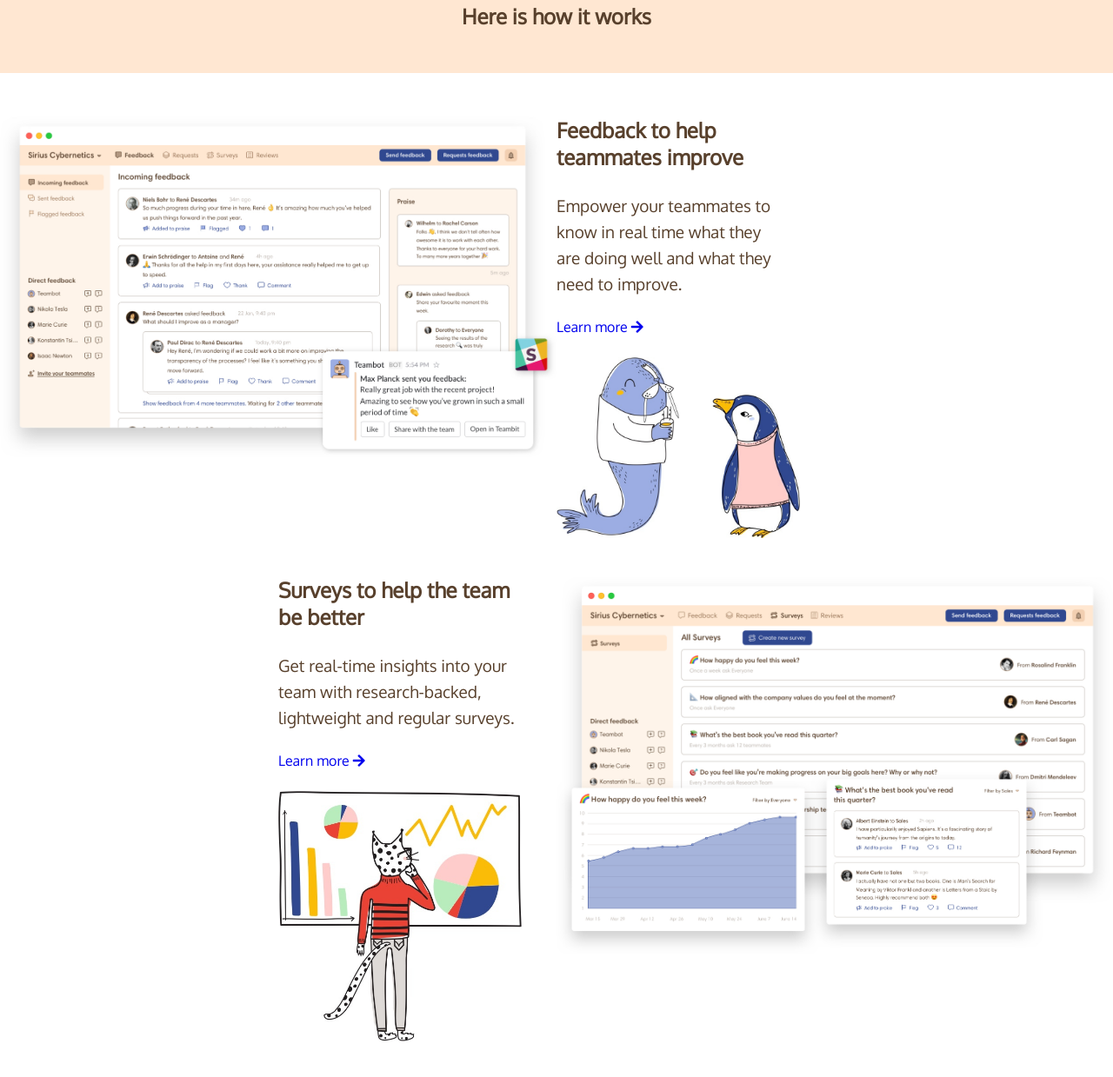
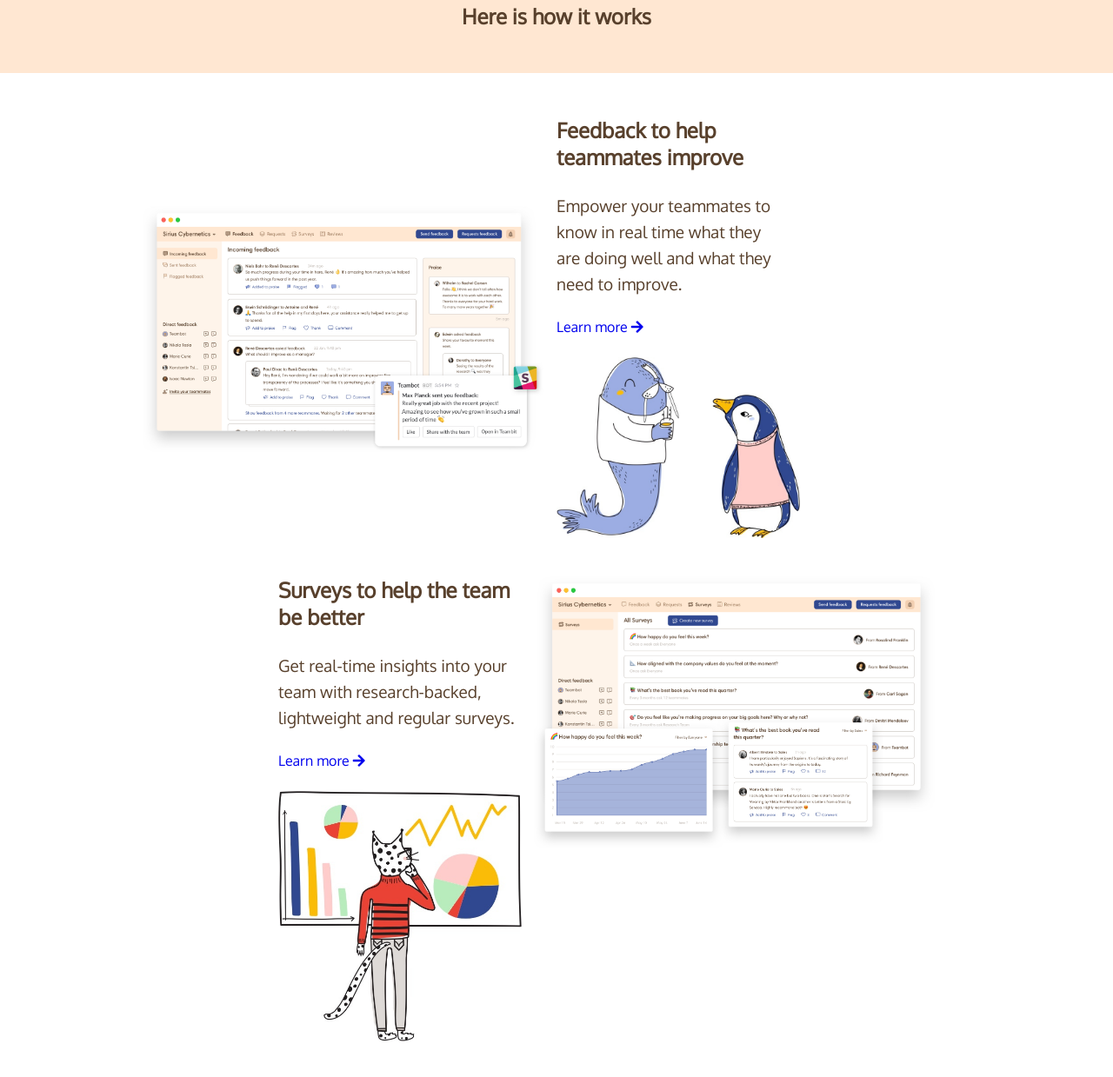
Before and after one commit to stetaf/node-sass-teambit, a website: page index.html in a window 1280 px wide. Shown: the part 2470-3709 px from the top of the page at 87% size. Drawn offline with Linux system fonts and the light colour scheme.

Commit message:
Fix main .features bg-img sizes

```diff
--- a/src/partials/_main.scss
+++ b/src/partials/_main.scss
@@ -77,8 +77,9 @@ main {
         .feedbacks { background-image: url('/../dist/img/employee-feedback.jpg') }
         .feedbacks, .reviews {
             padding-left: 50%;
-            background-size: 50%;
+            background-size: 36%;
             background-repeat: no-repeat;
+            background-position: 20%;
 
             h2 { @include w-45; }
             p { margin: 25px 0;}
@@ -91,9 +92,9 @@ main {
         .surveys { background-image: url('/../dist/img/employee-survey.jpg'); }
         .surveys, .value {
             padding-left: 25%;
-            background-size: 50%;
+            background-size: 36%;
             background-repeat: no-repeat;
-            background-position: 100% 0;
+            background-position: 75% 0;
             margin-top: 40px;
 
             h2, p { width: 30%; }
```
Also changed, not shown: dist/css/app.css.
